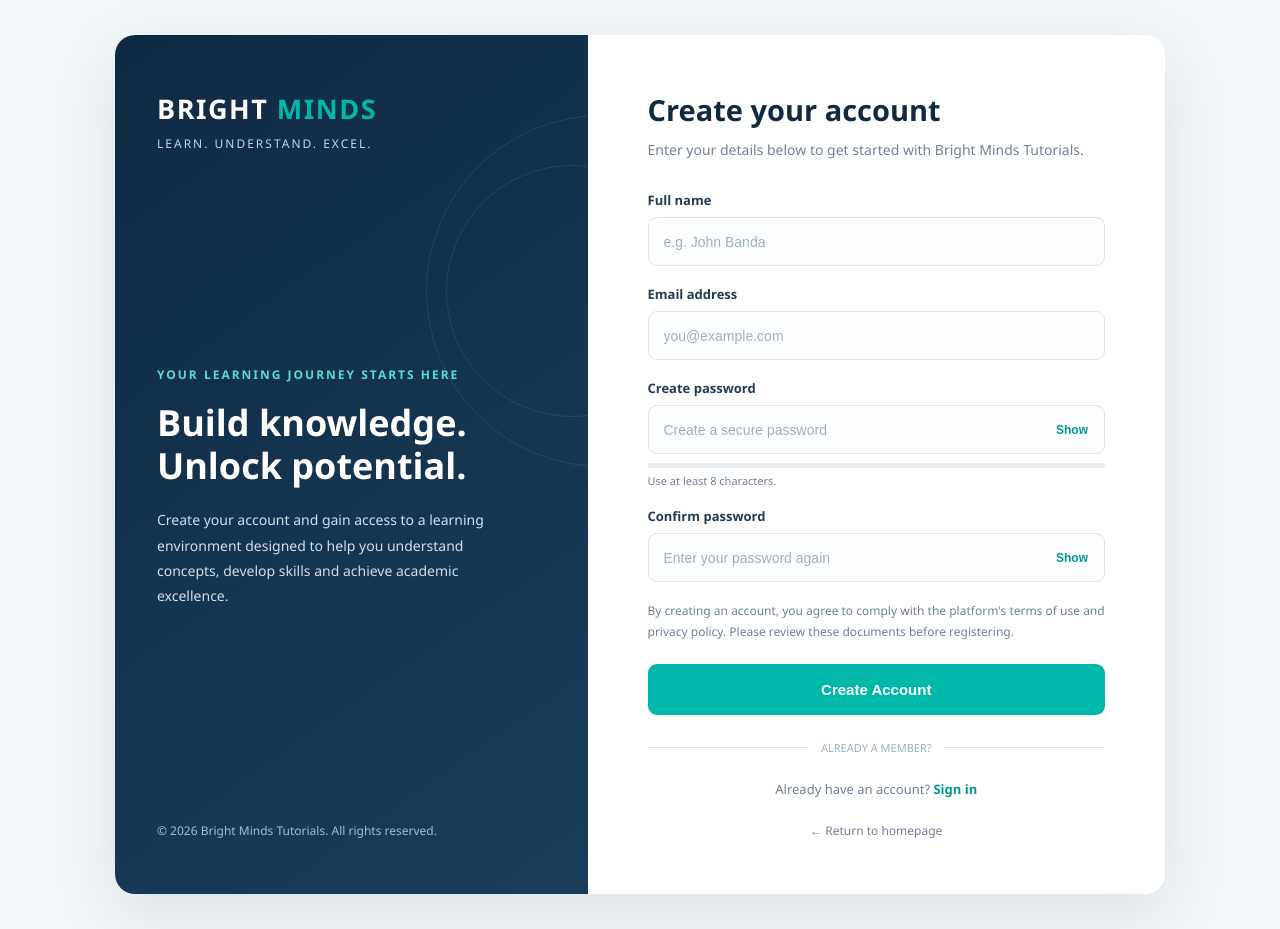
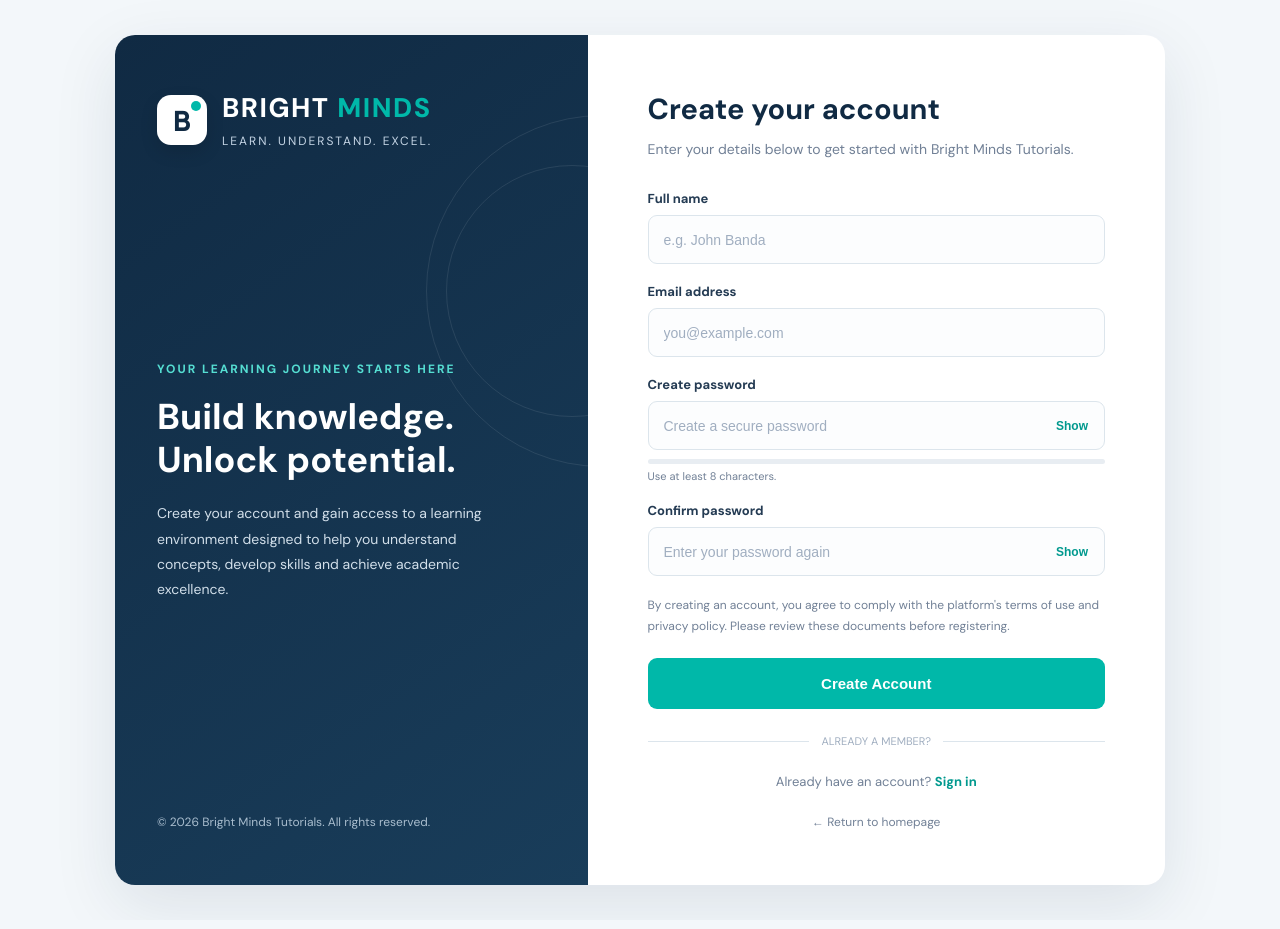
Before and after one commit to Somforge/bright-minds-tutorials-, a plain HTML site: page register.html in a window 1280 px wide. Drawn offline with nearby package versions, Linux system fonts and the light colour scheme.

Commit message:
Align registration branding with Bright Minds identity

```diff
--- a/register.html
+++ b/register.html
@@ -2,6 +2,9 @@
 <head>
     <meta charset="UTF-8">
     <meta name="viewport" content="width=device-width, initial-scale=1.0"><meta name="theme-color" content="#102A43">
+<link rel="preconnect" href="https://fonts.googleapis.com">
+<link rel="preconnect" href="https://fonts.gstatic.com" crossorigin>
+<link href="https://fonts.googleapis.com/css2?family=DM+Sans:wght@400;500;600;700;800&family=Manrope:wght@600;700;800&display=swap" rel="stylesheet">
 <meta name="description" content="Create your Bright Minds Tutorials account and begin your learning journey.">
 
 <title>Create Account | Bright Minds Tutorials</title>
@@ -32,7 +35,7 @@
 
     body {
         min-height: 100vh;
-        font-family: "Segoe UI", Arial, sans-serif;
+        font-family: "DM Sans", sans-serif;
         background: var(--background);
         color: var(--text);
         display: flex;
@@ -92,6 +95,34 @@
     .brand {
         position: relative;
         z-index: 1;
+        display: flex;
+        align-items: center;
+        gap: 15px;
+    }
+
+    .brand-mark {
+        width: 50px;
+        height: 50px;
+        flex: 0 0 50px;
+        display: grid;
+        place-items: center;
+        position: relative;
+        border-radius: 14px;
+        background: #fff;
+        color: var(--navy);
+        font: 800 28px "Manrope", sans-serif;
+        box-shadow: 0 7px 18px rgba(0,0,0,.12);
+    }
+
+    .brand-mark::after {
+        content: "";
+        position: absolute;
+        width: 10px;
+        height: 10px;
+        top: 6px;
+        right: 6px;
+        border-radius: 50%;
+        background: var(--turquoise);
     }
 
     .brand h1 {
@@ -416,8 +447,11 @@
 </head><body><main class="page"><section class="brand-panel">
 
     <div class="brand">
-        <h1>BRIGHT <span>MINDS</span></h1>
-        <p>LEARN. UNDERSTAND. EXCEL.</p>
+        <span class="brand-mark" aria-hidden="true">B</span>
+        <div class="brand-copy">
+            <h1>BRIGHT <span>MINDS</span></h1>
+            <p>LEARN. UNDERSTAND. EXCEL.</p>
+        </div>
     </div>
 
     <div class="welcome">
```
